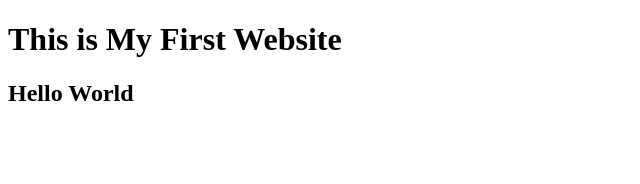
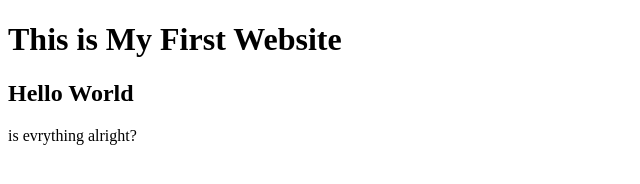
Before and after one commit to Momit365/MyFirstWebsite, a plain HTML site: page index.html in a window 1280 px wide. Shown: the whole page, without its empty margins (0-640 px from the left). Drawn offline with Linux system fonts and the light colour scheme.

Commit message:
Update index.html

```diff
--- a/index.html
+++ b/index.html
@@ -9,5 +9,6 @@
 <body>
         <h1>This is My First Website</h1>
         <h2>Hello World</h2>
+        <p>is evrything alright?</p>
 </body>
 </html>
```
